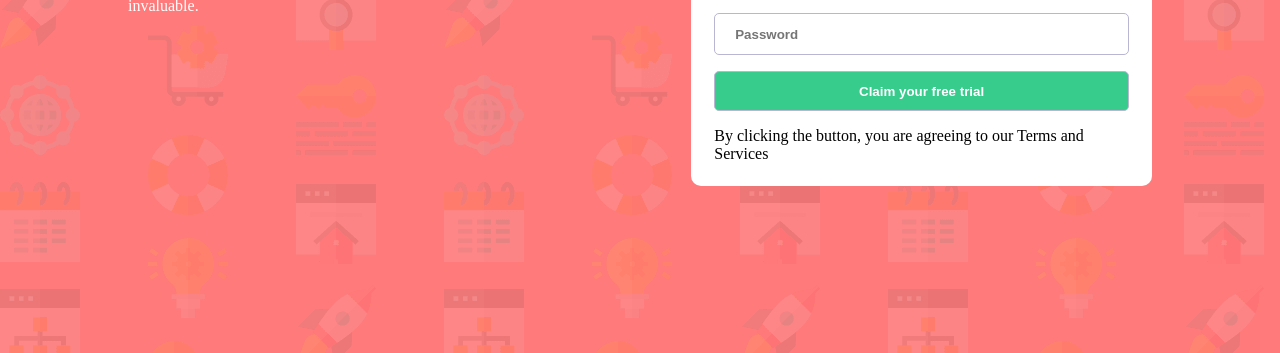
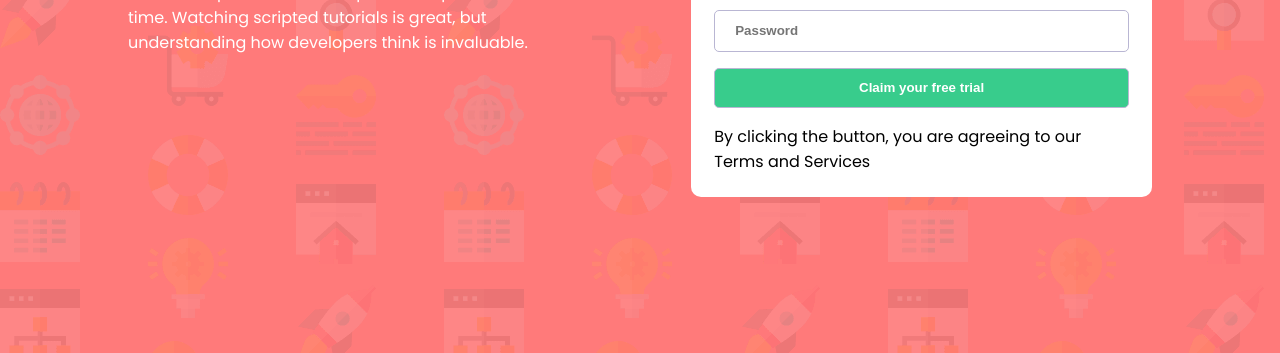
Before and after one commit to Edixon06/Sign-up-form, a plain HTML site: page index.html in a window 1280 px wide. Shown: the part 447-800 px from the top of the page. Drawn offline with Linux system fonts and the light colour scheme.

Commit message:
fuentes importadas y establecidas

```diff
--- a/style.css
+++ b/style.css
@@ -9,13 +9,32 @@
     --dark-blue: hsl(249, 10%, 26%);
     --grayish-blue: hsl(246, 25%, 77%);
     --white: #FFFFFF;
+    --main-font: 'Poppins';
 }
-.white-text {
-    color: var(--white);
+@font-face {
+    font-family: Poppins;
+    font-weight: normal;
+    src: url(./assets/fonts/Poppins-Regular.ttf);
+}
+@font-face {
+    font-family: Poppins;
+    font-weight: 500;
+    src: url(./assets/fonts/Poppins-Medium.ttf)
+}
+@font-face {
+    font-family: Poppins;
+    font-weight: 600;
+    src: url(./assets/fonts/Poppins-SemiBold.ttf)
+}
+@font-face {
+    font-family: Poppins;
+    font-weight: bold;
+    src: url(./assets/fonts/Poppins-Bold.ttf);
 }
 body {
     background-color: var(--red);
     background-image: url(images/bg-intro-desktop.png);
+    font-family: var(--main-font);
 }
 .container {
     display: flex;
@@ -31,6 +50,9 @@ body {
 }
 h1 {
     margin-bottom: 2rem;
+}
+.white-text {
+    color: var(--white);
 }
 .try-it-free {
     background-color: var(--blue);
```
